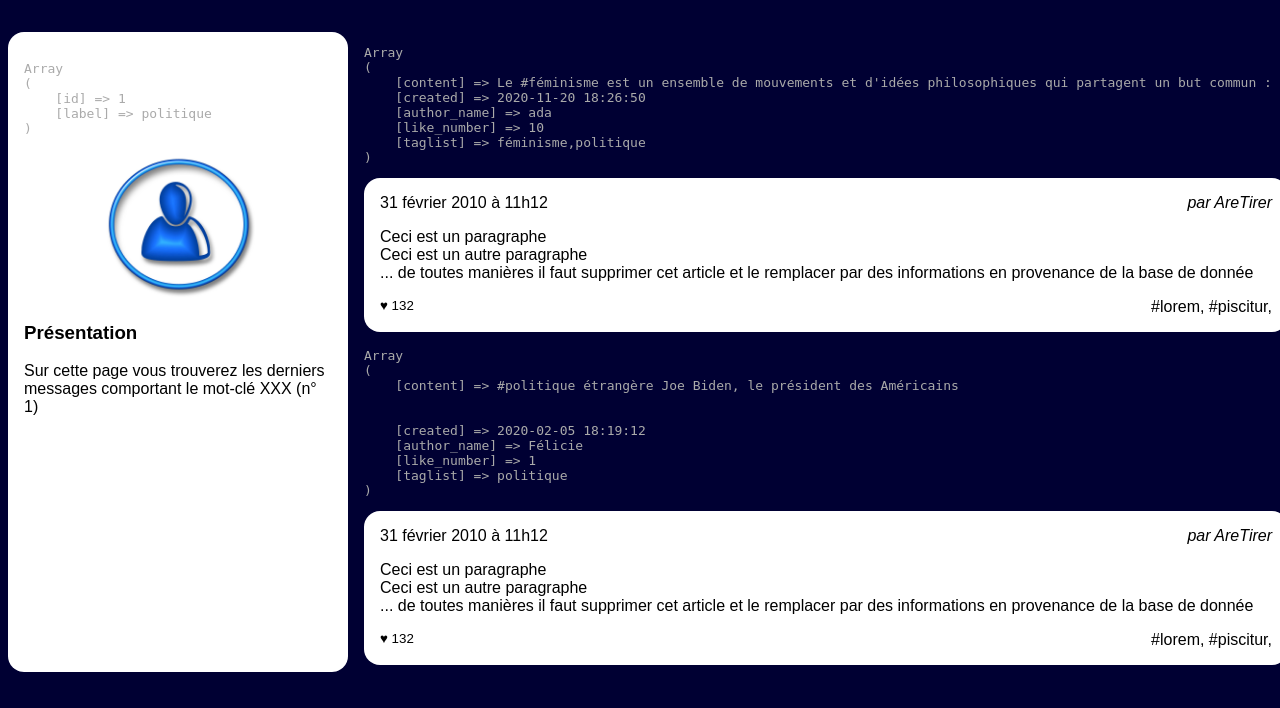
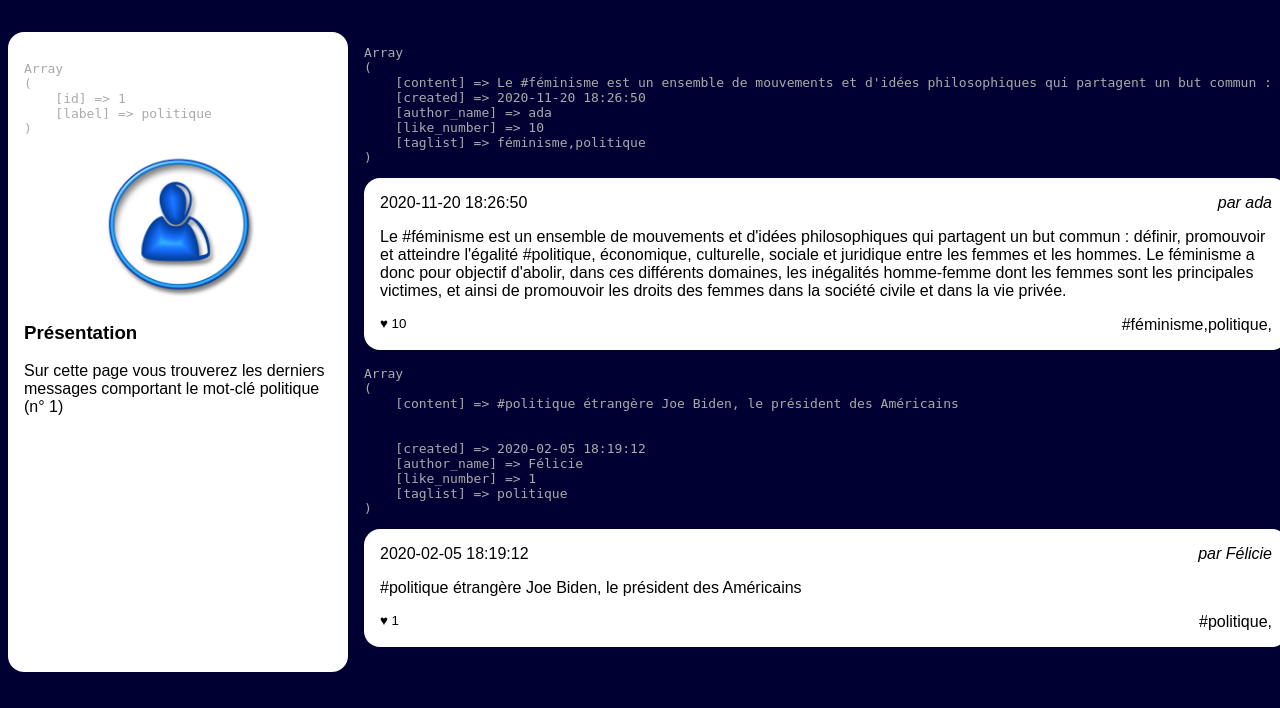
Before and after one commit to adatechschool/reseau-social-php-social_network_laura_sonia_mike, a PHP site: page /tags.php?tag_id=1 in a window 1280 px wide. Shown: the part 92-800 px from the top of the page. Run offline with PHP 8.4, Linux system fonts and the light colour scheme; data comes from the database, SQL or seed files in the repository.

Commit message:
todo done tags

```diff
--- a/Niveau1/Niveau1/tags.php
+++ b/Niveau1/Niveau1/tags.php
@@ -40,7 +40,7 @@
                 <section>
                     <h3>Présentation</h3>
                     <p>Sur cette page vous trouverez les derniers messages comportant
-                        le mot-clé XXX
+                        le mot-clé <?php echo $tag['label'] ?>
                         (n° <?php echo $tagId ?>)
                     </p>
 
@@ -81,22 +81,18 @@
 
                     echo "<pre>" . print_r($post, 1) . "</pre>";
                     ?>
+
                 <article>
                     <h3>
-                            <time datetime='2020-02-01 11:12:13' >31 février 2010 à 11h12</time>
+                        <time datetime='2020-02-01 11:12:13' ><?php echo $post['created'] ?></time>
                     </h3>
-                        <address>par AreTirer</address>
+                    <address>par <?php echo $post['author_name'] ?></address>
                     <div>
-                            <p>Ceci est un paragraphe</p>
-                            <p>Ceci est un autre paragraphe</p>
-                            <p>... de toutes manières il faut supprimer cet
-                                article et le remplacer par des informations en
-                                provenance de la base de donnée</p>
+                        <p><?php echo $post['content'] ?></p>
                     </div>
                     <footer>
-                            <small>♥ 132</small>
-                            <a href="">#lorem</a>,
-                            <a href="">#piscitur</a>,
+                        <small>♥ <?php echo $post['like_number'] ?></small>
+                        <a href="">#<?php echo $post['taglist'] ?></a>,
                     </footer>
                 </article>
                 <?php } ?>
```
Lines whose indentation alone changed are shown as unchanged.
